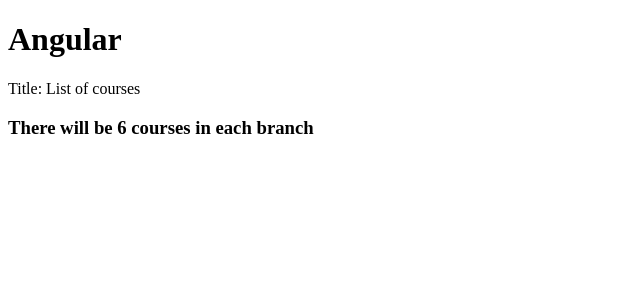
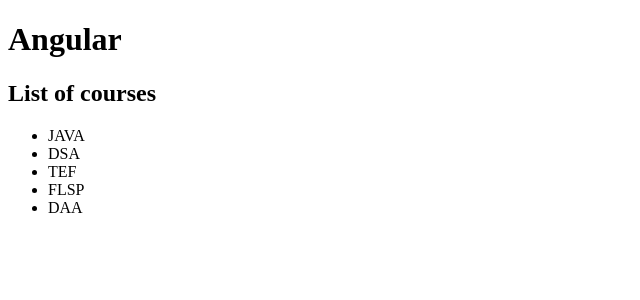
Before and after one commit to aarish-codev/firstAngular, an Angular app: page / in a window 1280 px wide. Shown: the top 300 px of the page, without its empty margins (0-640 px from the left). Built offline with nearby package versions, Linux system fonts and the light colour scheme.

Commit message:
restructured for service

```diff
--- a/src/app/courses.component.ts
+++ b/src/app/courses.component.ts
@@ -8,7 +8,14 @@
                      // < div id="courses">  ".courses"
                      // < class id="courses">  "#courses"
 
-        template: '{{ "Title: "+title }}<h3>There will be 6 courses in each branch</h3>'
+        template: `
+                <h2>{{ title }}</h2>
+                <ul>
+                    <li *ngFor= " let course of courses">
+                    {{ course }}
+                    </li>
+                </ul>
+                `
     }
 )
 
```
